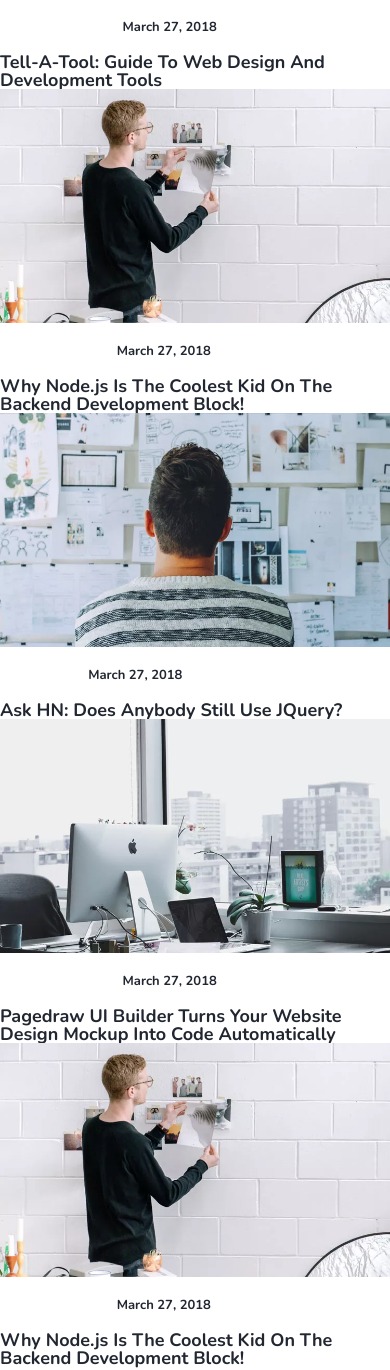
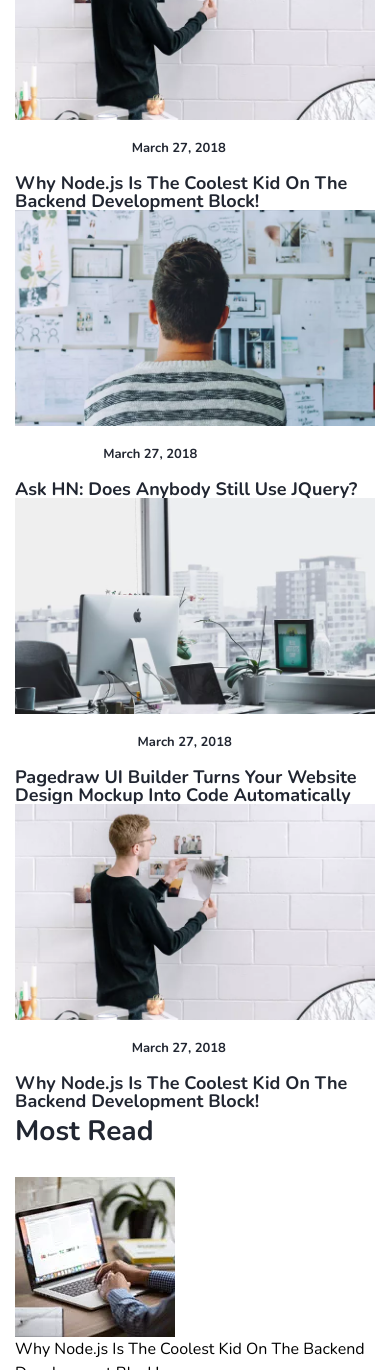
Before and after one commit to Sabuhi0/WebMag, a PHP site: page / in a window 390 px wide. Shown: the part 3623-4993 px from the top of the page. Run offline with PHP 8.4, Linux system fonts and the light colour scheme; style sheets or scripts are compiled from the project's sources.

Commit message:
Update responsive

```diff
--- a/src/assets/css/styles.css
+++ b/src/assets/css/styles.css
@@ -2,6 +2,13 @@
 @import url("https://fonts.googleapis.com/css2?family=Nunito:wght@300;400;500;700&display=swap");
 body {
   font-family: "Nunito";
+}
+
+@media (max-width: 768px) {
+  .container {
+    padding-left: 15px;
+    padding-right: 15px;
+  }
 }
 
 .container {
--- a/src/assets/sass/common.scss
+++ b/src/assets/sass/common.scss
@@ -3,6 +3,14 @@
 body {
     font-family: $Font;
 }
+
+@media (max-width: 768px) {
+    .container {
+        padding-left: 15px;
+        padding-right: 15px;
+    }
+}
+
 .container {
     max-width: 1170px !important;
     margin: 0 auto !important;
@@ -19,6 +27,7 @@ body {
         color: #212631;
     }
 }
+
 .post-title {
     @include RecentPostsTitle;
     color: #212631;
--- a/src/index.html
+++ b/src/index.html
@@ -316,7 +309,7 @@
                 <div class="article-left-items">
                     <div class="row">
                         <div class="intro-post-item relative mb-10">
-                            <div class="post-img relative w-[763px]">
+                            <div class="post-img relative md:w-[763px]">
                                 <a href="#">
                                     <img class="w-full" src="./assets/images/post-4.webp" alt="">
                                 </a>
@@ -332,7 +325,7 @@
                                 </h3>
                             </div>
                         </div>
-                        <div class="grid gap-8 grid-cols-1 md:grid-cols-2 w-[763px]">
+                        <div class="grid gap-8 grid-cols-1 md:grid-cols-2 md:w-[763px]">
                             <div class="recent-post-items">
                                 <div class="post-img relative">
                                     <a href="#">
@@ -448,7 +441,7 @@
                                 <div class="article-thumb-post-item mb-8 flex gap-4">
                                     <div class="article-post-img relative">
                                         <a href="#">
-                                            <img class="max-w-[90px]" src="./assets/images/post-2.webp" alt="">
+                                            <img class="md:max-w-[90px]" src="./assets/images/post-2.webp" alt="">
                                         </a>
                                         <div class="filter"></div>
                                     </div>
@@ -461,7 +454,7 @@
                                 <div class="article-thumb-post-item mb-8 flex gap-4">
                                     <div class="article-post-img relative">
                                         <a href="#">
-                                            <img class="max-w-[90px]" src="./assets/images/post-1.webp" alt="">
+                                            <img class="md:max-w-[90px]" src="./assets/images/post-1.webp" alt="">
                                         </a>
                                         <div class="filter"></div>
                                     </div>
@@ -474,7 +467,7 @@
                                 <div class="article-thumb-post-item mb-8 flex gap-4">
                                     <div class="article-post-img relative">
                                         <a href="#">
-                                            <img class="max-w-[90px]" src="./assets/images/post-2.webp" alt="">
+                                            <img class="md:max-w-[90px]" src="./assets/images/post-2.webp" alt="">
                                         </a>
                                         <div class="filter"></div>
                                     </div>
@@ -487,7 +480,7 @@
                                 <div class="article-thumb-post-item mb-8 flex gap-4">
                                     <div class="article-post-img relative">
                                         <a href="#">
-                                            <img class="max-w-[90px]" src="./assets/images/post-1.webp" alt="">
+                                            <img class="md:max-w-[90px]" src="./assets/images/post-1.webp" alt="">
                                         </a>
                                         <div class="filter"></div>
                                     </div>
```
Also changed, not shown: other parts of src/index.html (+23 -30 lines), dist/output.css (+20 -20 lines), src/assets/css/common.css (+7 -0 lines), src/assets/sass/header.scss (+4 -5 lines). Lines whose indentation alone changed are shown as unchanged.
